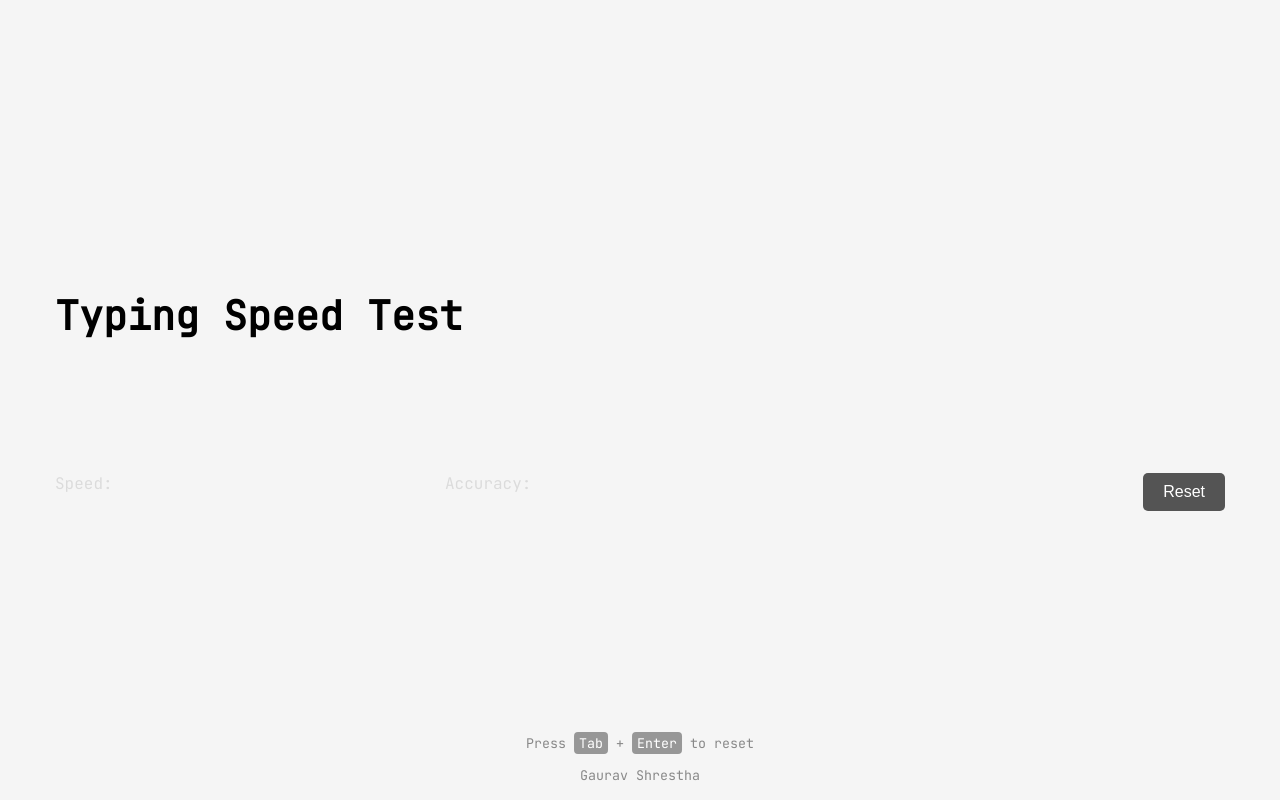
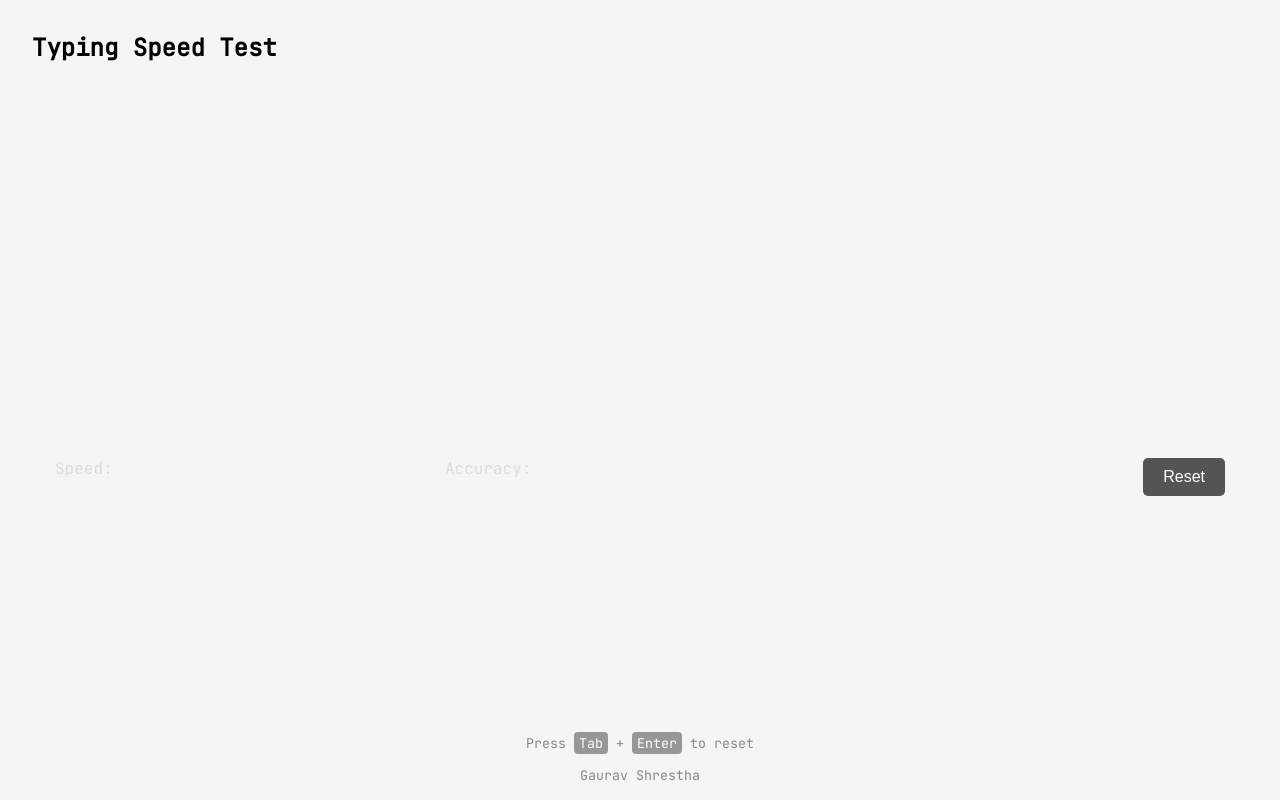
Before and after one commit to gauravshresthaofficial/TypingSpeed, a website built with Vite: page index.html in a window 1280 px wide. Built offline with nearby package versions, Linux system fonts and the light colour scheme.

Commit message:
style updated

```diff
--- a/index.html
+++ b/index.html
@@ -10,9 +10,9 @@
 </head>
 
 <body>
+  <h1>Typing Speed Test</h1>
   <div id="app">
     <div class="container">
-      <h1>Typing Speed Test</h1>
       <p class="timer">0s</p>
       <div class="quote-container">
         <p class="quote"></p>
--- a/src/style.css
+++ b/src/style.css
@@ -9,12 +9,14 @@ body {
   background-color: #f5f5f5;
   height: 100vh;
   width: 100%;
+  display: flex;
+  flex-direction: column;
+  overflow: hidden;
 }
 
 #app {
   place-content: center;
-  height: 100%;
-  width: 100%;
+  flex-grow: 1;
 }
 
 .container {
@@ -27,8 +29,10 @@ body {
 }
 
 h1 {
-  font-size: 2.5rem;
-  margin-bottom: 20px;
+  font-size: 1.5rem;
+  padding-top: 2rem;
+  padding-left: 2rem;
+  width: 100%;
 }
 
 .quote-container {
```
